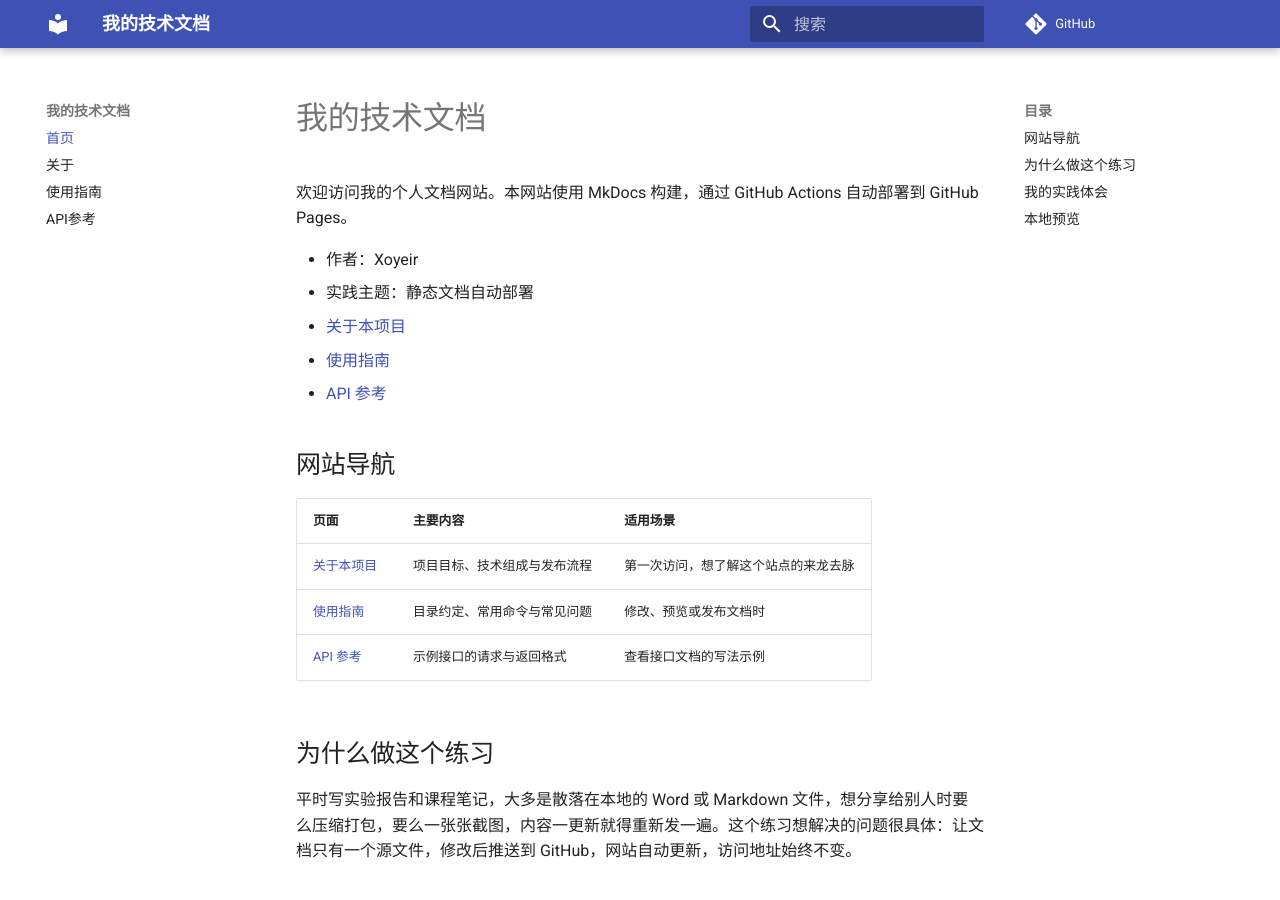
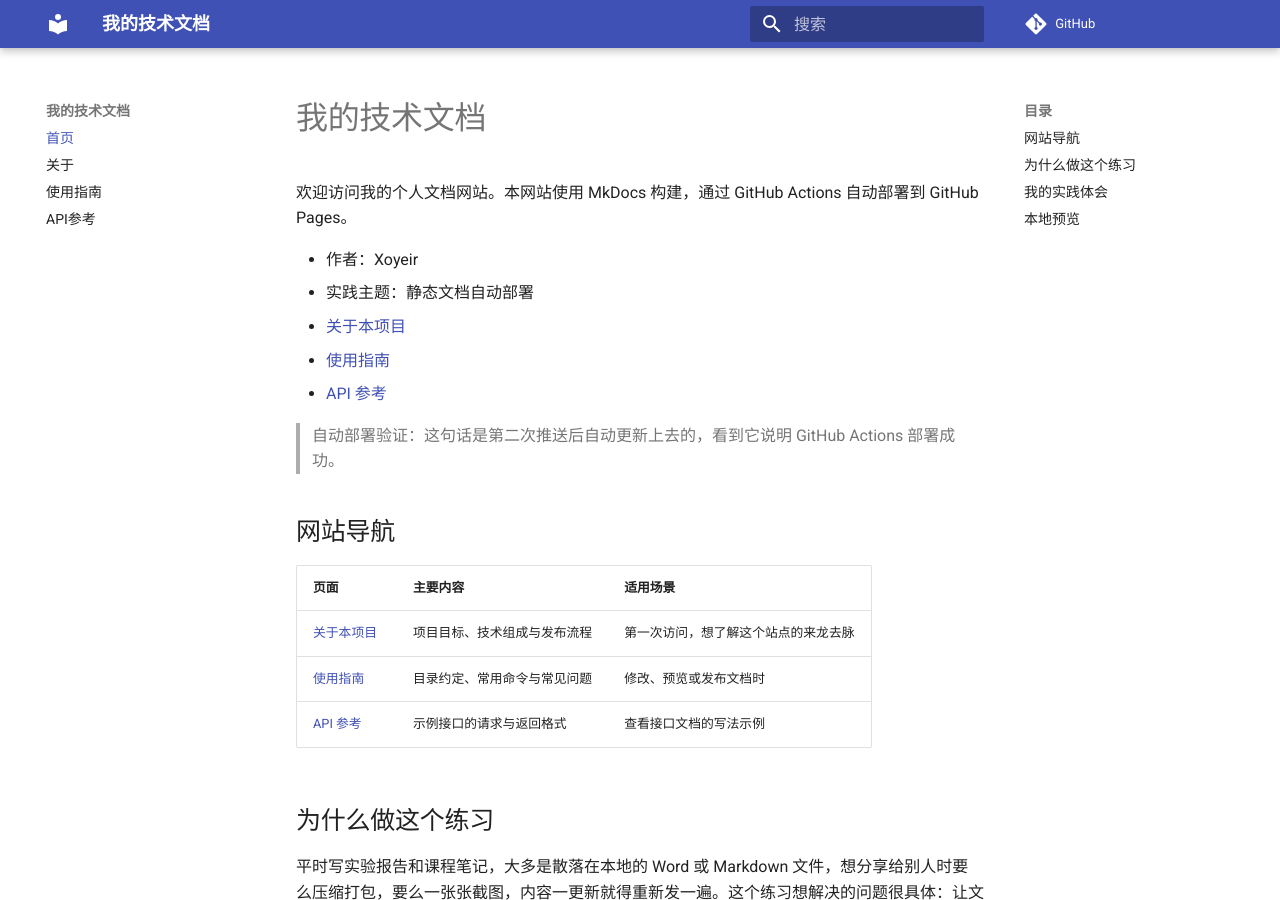
Before and after one commit to Xoyeir/my-docs, an MkDocs documentation site: the page built from docs/index.md, in a window 1280 px wide and 900 px high. Built offline with MkDocs 1.6.1 and Material for MkDocs 9.7.7, drawn with Linux system fonts in a browser that asks for light colours; comment, search, counter and statistics services are not loaded.

Commit message:
验证文档修改后自动更新网站

```diff
--- a/docs/index.md
+++ b/docs/index.md
@@ -7,6 +7,8 @@
 - [关于本项目](about.md)
 - [使用指南](guide.md)
 - [API 参考](api.md)
+
+> 自动部署验证：这句话是第二次推送后自动更新上去的，看到它说明 GitHub Actions 部署成功。
 
 ## 网站导航
 
```
